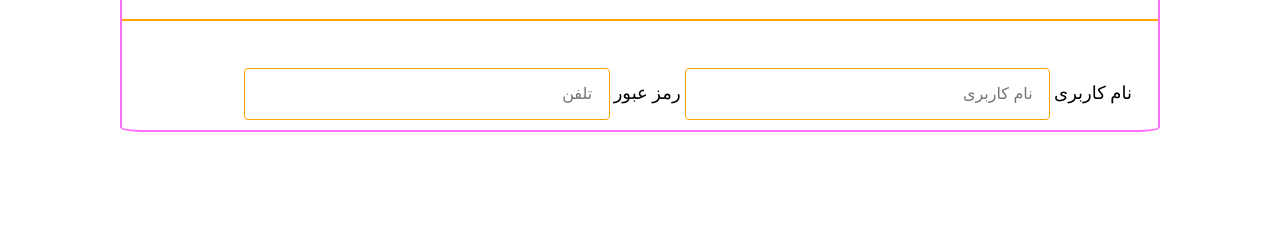
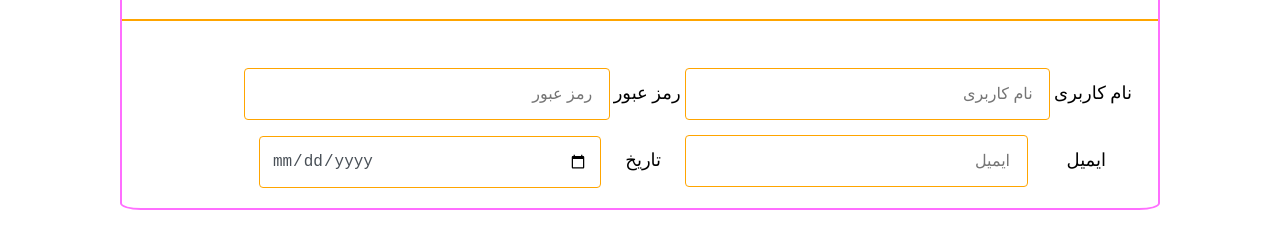
Before and after one commit to leylaramezanizdeh/webproject, a plain HTML site: page index.html in a window 1280 px wide. Shown: the part 172-420 px from the top of the page. Drawn offline with Linux system fonts and the light colour scheme.

Commit message:
email and date picker

```diff
--- a/index.html
+++ b/index.html
@@ -20,7 +20,6 @@
           <input
             type="text"
             name="username"
-            id="name"
             class="textbox"
             placeholder=" نام کاربری"
           />
@@ -28,10 +27,25 @@
           <input
             type="text"
             name="fullname"
-            id="name"
             class="textbox"
-            placeholder=" تلفن"
+            placeholder=" رمز عبور"
           />
+          <div class="form-group">
+            <label style="margin-left: 35px;">ایمیل</label>
+            <input
+              type="text"
+              name="email"
+              class="textbox"
+              placeholder=" ایمیل"
+            />
+            <label style="margin-left: 20px; margin-right: 20px;">تاریخ</label>
+            <input
+              type="date"
+              name="Date"
+              class="textbox"
+              placeholder=" date"
+            />
+          </div>
         </div>
       </form>
     </div>
```
